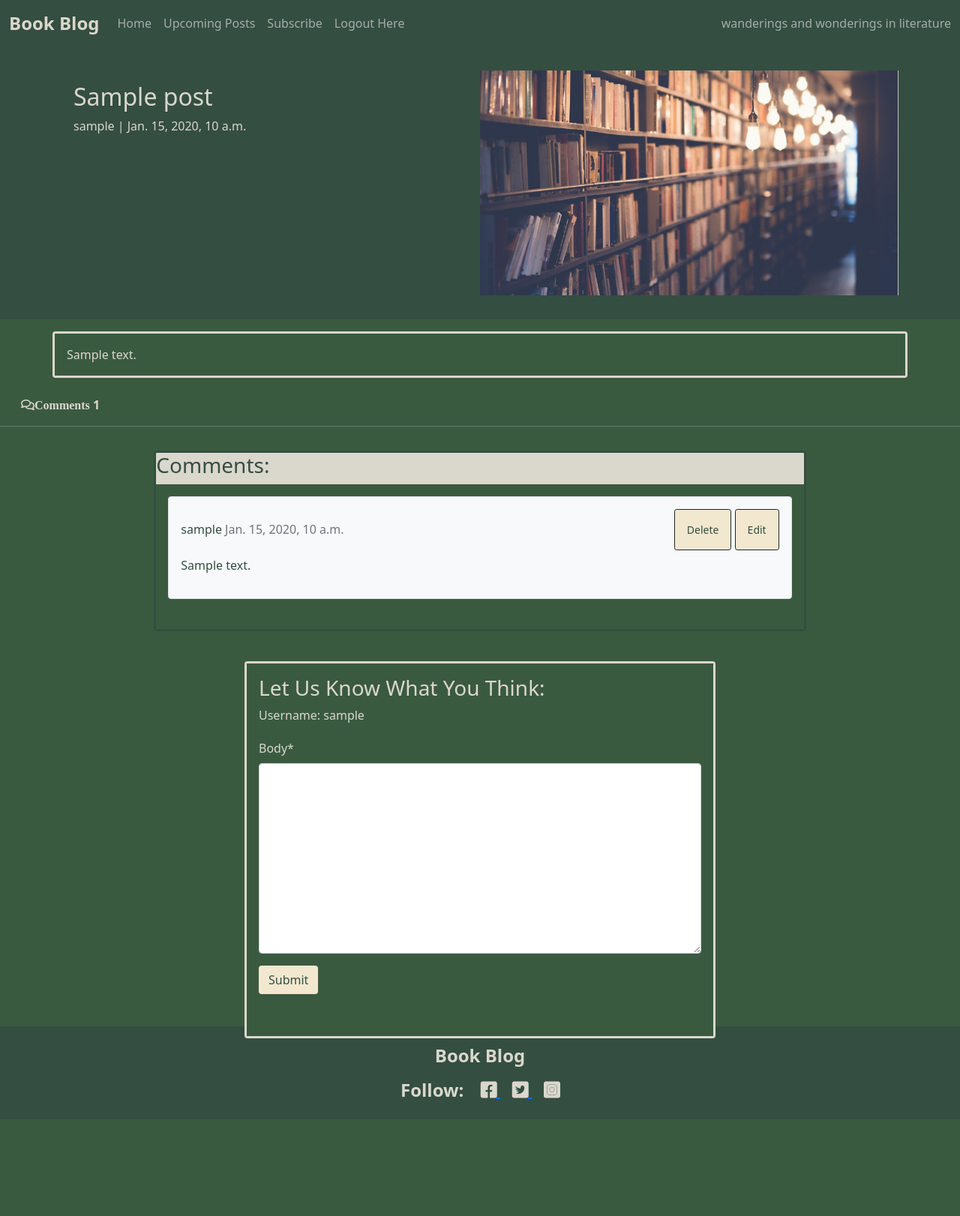
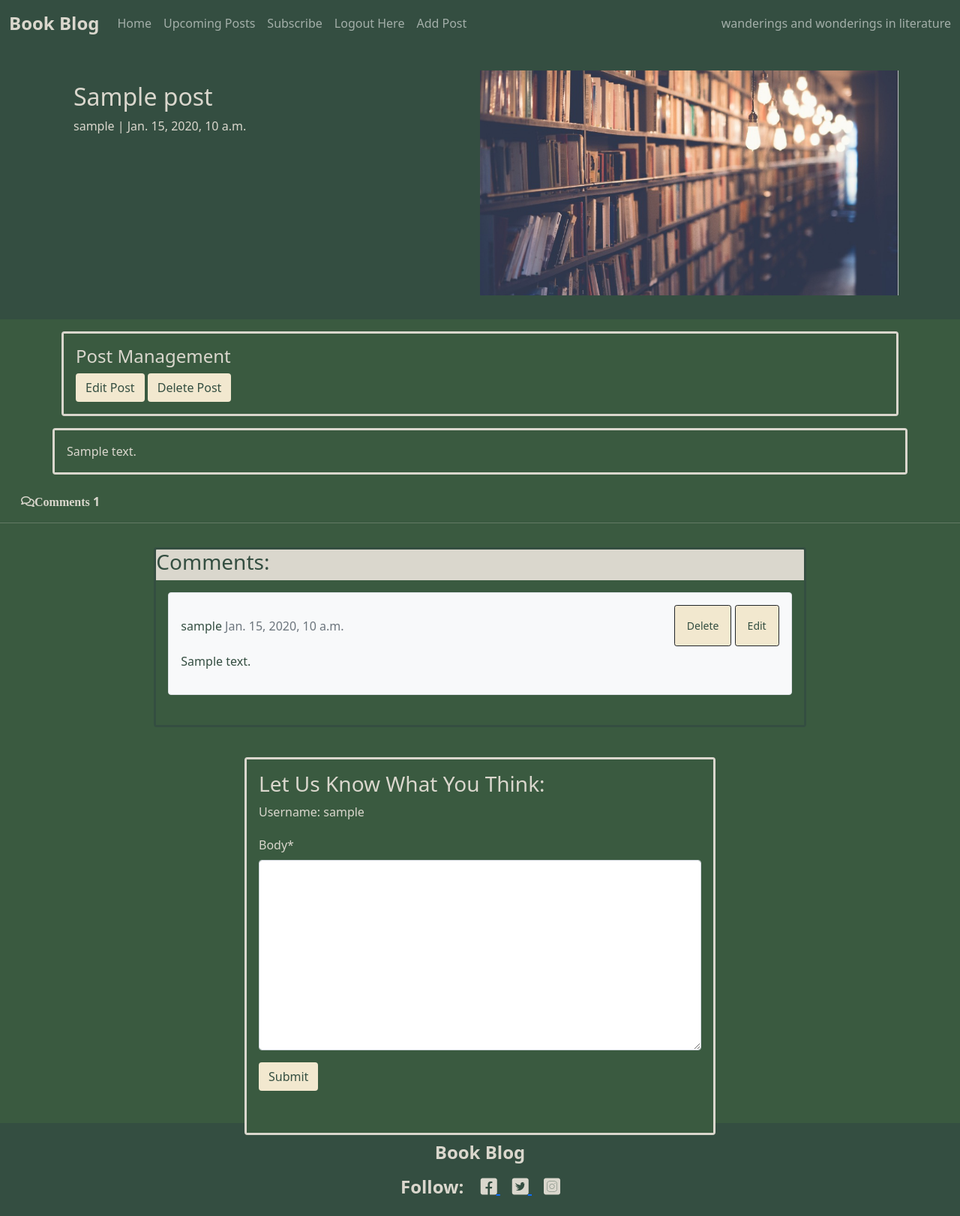
Before and after one commit to A-Hebbes/blog2, a Django app: a page that uses templates/base.html in a window 1280 px wide. Shown: the whole page at 75% size. Before the commit the page ends 1466 px from the top, so only its background shows below. Run offline with Django 4.2, Linux system fonts and the light colour scheme; a user stored in the database is signed in; tables that the repository leaves empty hold one stand-in row (values such as "Sample post"); some libraries are stand-ins or nearby versions.

Commit message:
Update edit_post.html for crispy forms and add CSS

```diff
--- a/blog/templates/blog/post_full.html
+++ b/blog/templates/blog/post_full.html
@@ -19,6 +19,27 @@
 </div>
 
 <div class="container">
+    {% if user.is_superuser %}
+        <div class="row mt-3">
+            <div class="col-12">
+                <div class="card">
+                    <div class="card-body">
+                        <h4 class="brand-text">Post Management</h4>
+                        <div class="post-management">
+                            <a href="{% url 'edit_post' post.slug %}" class="btn post-button">
+                                Edit Post
+                            </a>
+                            <a href="{% url 'delete_post' post.slug %}" class="btn post-button"
+                               onclick="return confirm('Are you sure you want to delete this post?');">
+                                Delete Post
+                            </a>
+                        </div>
+                    </div>
+                </div>
+            </div>
+        </div>
+    {% endif %}
+
     <div class="row">
         <div class="col card mb-4 mt-3">
             <div class="card-body">
@@ -27,6 +48,7 @@
         </div>
     </div>
 </div>
+
 
 <!-- Comment Counter -->
 <div class="row">
--- a/blog/urls.py
+++ b/blog/urls.py
@@ -4,6 +4,9 @@ from django.urls import path
 urlpatterns = [
     path('', views.PostList.as_view(), name='home'),
     path('drafts/', views.draft_posts, name='draft_posts'),
+    path('add/', views.add_post, name='add_post'),
+    path('edit/<slug:slug>/', views.edit_post, name='edit_post'),
+    path('delete/<slug:slug>/', views.delete_post, name='delete_post'),
     path('<slug:slug>/', views.post_full, name='post_full'),
     path(
         '<slug:slug>/comment_edit/<int:comment_id>/',
--- a/blog/views.py
+++ b/blog/views.py
@@ -208,7 +208,7 @@ def delete_comment(request, slug, comment_id):
         messages.add_message(
             request,
             messages.ERROR,
-            'Comments Can Only Be Deleted By Their Creator'
+            'Comments Can Only Be Deleted By Authorised Accounts'
         )
 
     return HttpResponseRedirect(reverse('post_full', args=[slug]))
--- a/templates/base.html
+++ b/templates/base.html
@@ -50,6 +50,15 @@
                             <a class="nav-link {% if request.path == login_url %}active{% endif %}" aria-current="page" href="{% url 'account_login' %}">Login Here</a>
                         </li>
                     {% endif %}
+
+                    <!-- Add this to your navbar's <ul> element in base.html -->
+                        {% if user.is_superuser %}
+                        <li class="nav-item">
+                            <a class="nav-link {% if request.path == '/add/' %}active{% endif %}" href="{% url 'add_post' %}">
+                                Add Post
+                            </a>
+                        </li>
+                        {% endif %}
                 </ul>
                 <span class="navbar-text text-on-dark">
                     wanderings and wonderings in literature
```
Also changed, not shown: blog/templates/blog/edit_post.html (+26 -28 lines), blog/forms.py (line endings or trailing spaces), 1 other file.
